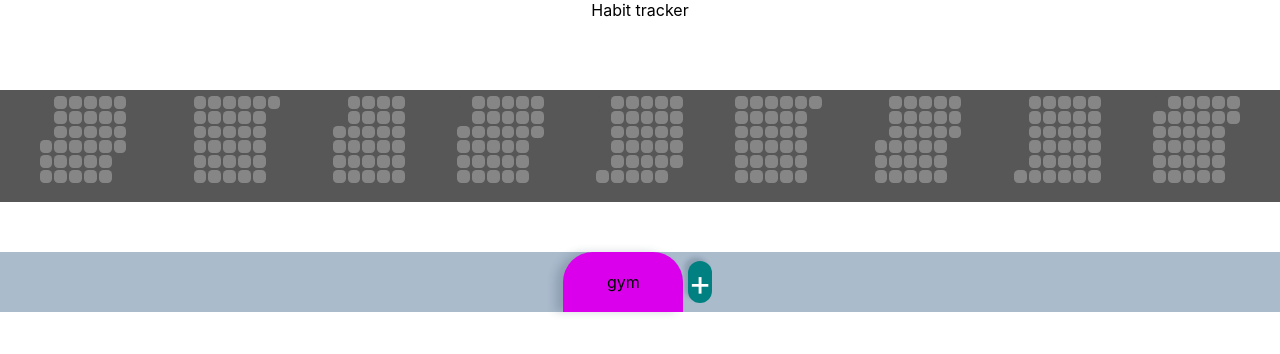
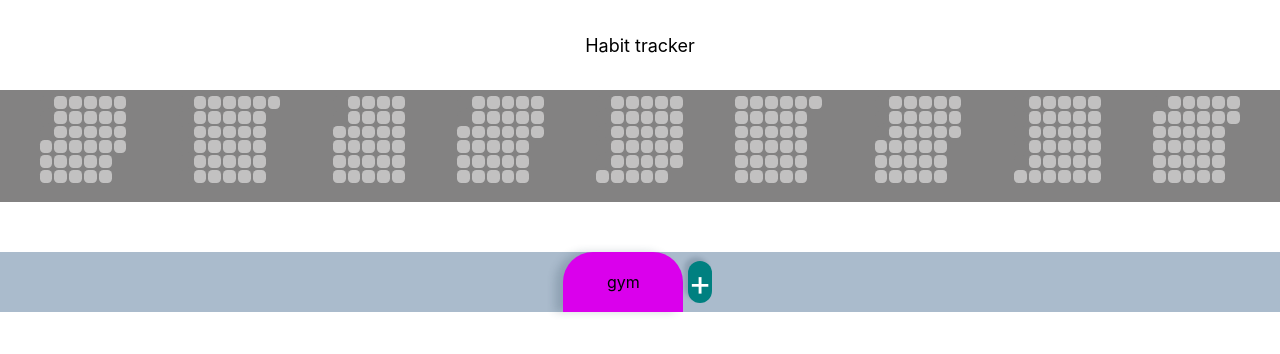
Before and after one commit to zhailaudaulet/habits-tracker, a React (Create React App) app: page / in a window 1280 px wide. Shown: the top 354 px of the page. Built offline with nearby package versions, Linux system fonts and the light colour scheme.

Commit message:
some styling

```diff
--- a/src/App.css
+++ b/src/App.css
@@ -8,3 +8,7 @@
     justify-content: center;
     flex-wrap: wrap;
 }
+
+.vava{
+    position: absolute;
+}
--- a/src/App.js
+++ b/src/App.js
@@ -72,7 +72,6 @@ function App() {
   return (
     <div className='page'>
       <Navbar />
-      <div style={{ "position": "absolute" }}> Habit tracker </div>
       <Heatmap
         dataSetting={dataSetting}
         itemSet={itemSet}
--- a/src/components/habbit/addHabbits/index.jsx
+++ b/src/components/habbit/addHabbits/index.jsx
@@ -3,7 +3,7 @@ import { useEffect } from 'react';
 import "./index.css";
 import { HexColorPicker } from "react-colorful";
 
-export const AddNewHabit = ({ setShowHabitAdder, habits, setHabits }) => {
+export const AddNewHabit = ({ setShowHabitAdder, habits, setHabits, itemSet }) => {
 
     const closeAdder = () => {
         setShowHabitAdder(current => !current)
@@ -22,6 +22,9 @@ export const AddNewHabit = ({ setShowHabitAdder, habits, setHabits }) => {
     }
 
     const handleAddHabit = () => {
+        let counter = 0
+
+
         let naming = ''
         if (inputVal.length > 12) {
             naming += inputVal[0]
@@ -30,10 +33,18 @@ export const AddNewHabit = ({ setShowHabitAdder, habits, setHabits }) => {
                     naming += inputVal[i + 1]
                 }
             }
-        } else{
+        } else {
             naming += inputVal
         }
 
+        for (let i = 0; i < itemSet.length; i++) {
+            if (itemSet[i].name !== naming) {
+                counter++
+            }
+        }
+        console.log(itemSet);
+        console.log(counter);
+        if (counter > 0) {
 
             if (habits.length === 0) {
 
@@ -51,7 +62,11 @@ export const AddNewHabit = ({ setShowHabitAdder, habits, setHabits }) => {
                 }])
 
             }
-        console.log(color);
+        } else {
+            alert("You already have tracker with this naming!")
+        }
+
+
     }
 
     return (
--- a/src/components/habbit/index.jsx
+++ b/src/components/habbit/index.jsx
@@ -69,7 +69,6 @@ export const Habit = ({ itemSet, setItemSet, habits, setHabits, color, setColor,
             for (let i = 0; i < itemSet.length; i++) {
 
                 if (itemSet[i].color === selectedColor) {
-                    console.log(`${itemSet[i].color} == ${selectedColor}??`);
                     document.getElementById(`${itemSet[i].id}`).style.backgroundColor = `${selectedColor}`
                 }
             }
@@ -78,12 +77,12 @@ export const Habit = ({ itemSet, setItemSet, habits, setHabits, color, setColor,
 
     return (
         <>
-            <div className='habitNames' style={{backgroundColor : `${color}`}}>
+            <div className='habitNames' style={{ backgroundColor: `${color}` }}>
 
                 {habits.length !== 0 ?
                     <>
                         {habits.map((item, index) => (
-                            <div key={uuid()} className='habitNameBlocks' id={item.name} index={index} style={{ backgroundColor: `${item.color}`}} onClick={() => handleClickBox(item.color, item.name)}>
+                            <div key={uuid()} className='habitNameBlocks' id={item.name} index={index} style={{ backgroundColor: `${item.color}` }} onClick={() => handleClickBox(item.color, item.name)}>
                                 <div>{item.name}</div>
                             </div>
                         ))}
@@ -99,12 +98,13 @@ export const Habit = ({ itemSet, setItemSet, habits, setHabits, color, setColor,
 
             </div>
             <div className='habitTrack'>
-                { showBtn &&
-                <button className='button' onClick={() => trackTheHabbit()}>
-                    Track the habit
-                </button>
+                {showBtn &&
+                    <button className='button' onClick={() => trackTheHabbit()}>
+                        Track the habit
+                    </button>
                 }
                 {showHabitAdder && <AddNewHabit
+                    itemSet={itemSet}
                     habits={habits}
                     setHabits={setHabits}
                     setShowHabitAdder={setShowHabitAdder}
--- a/src/components/heatmap/heatmap.css
+++ b/src/components/heatmap/heatmap.css
@@ -9,7 +9,7 @@
     /* min-width: 2400px; */
     height: calc(8*var(--stBoxHeight));
     /* min-height: calc(7*21px); */
-    background-color: rgb(87, 87, 87);
+    background-color: rgb(131, 130, 130);
     display: flex;
     flex-direction: column;
     flex-wrap: wrap;
@@ -43,7 +43,7 @@
     height: var(--stBoxHeight);
     /* min-height: 20px; */
     border-radius: 4.5px;
-    background-color: rgb(134, 134, 134);
+    background-color: rgb(194, 193, 193);
 }
 
 .empty-box {
@@ -53,7 +53,7 @@
     height: var(--stBoxHeight);
     /* min-height: 20px; */
     border-radius: 4.5px;
-    background-color: rgb(87, 87, 87);
+    background-color:rgb(131, 130, 130);
 }
 .weeks{
     padding-top: 5px;
@@ -64,7 +64,7 @@
     display: flex;
     flex-direction: column;
     justify-content: space-between;
-    color: rgb(202, 201, 201);
+    color: rgb(194, 193, 193);
 }
 
 .infoBox{
--- a/src/components/navbar/index.css
+++ b/src/components/navbar/index.css
@@ -2,4 +2,8 @@
     height: 90px;
     width: 100vw;
     box-shadow: 5px;
+    display: flex;
+    justify-content: center;
+    align-items: center;
+    font-size: large;
 }
--- a/src/components/navbar/index.jsx
+++ b/src/components/navbar/index.jsx
@@ -6,7 +6,7 @@ export const Navbar = () => {
 
     return (
         <div className='navbar'>
-
+            <div> Habit tracker </div>
         </div>
     )
 
```
Lines whose indentation alone changed are shown as unchanged.
